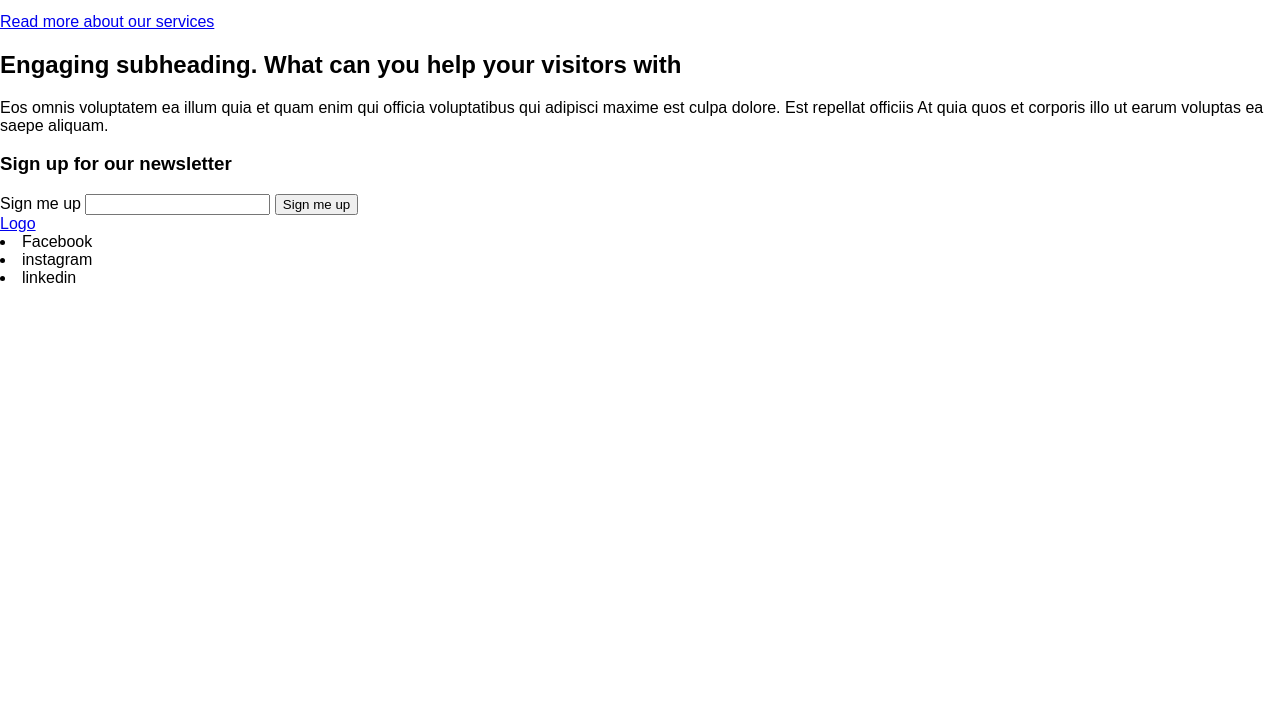
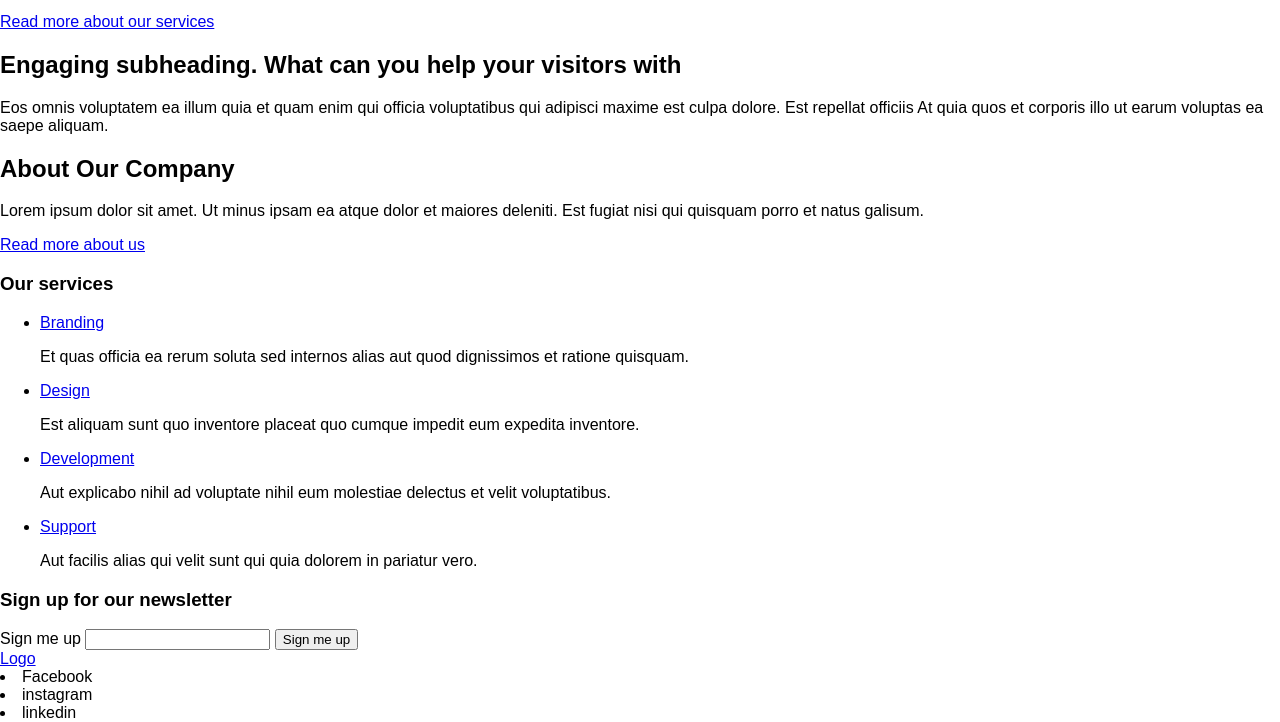
Before and after one commit to Markojuuh/eksamen_webutvikling2023, a plain HTML site: page index.html in a window 1280 px wide. Shown: the part 347-1069 px from the top of the page. Before the commit the page ends 800 px from the top, so only its background shows below. Drawn offline with Linux system fonts and the light colour scheme.

Commit message:
ble ferdig med inhold til html

```diff
--- a/index.html
+++ b/index.html
@@ -31,8 +31,20 @@
             <p>Eos omnis voluptatem ea illum quia et quam enim qui officia voluptatibus qui adipisci maxime est culpa dolore. Est repellat officiis At quia quos et corporis illo ut earum voluptas ea saepe aliquam.</p>
         </section>
         <article id="company">
-
+            <h2>About Our Company</h2>
+            <p>Lorem ipsum dolor sit amet. Ut minus ipsam ea atque dolor et maiores deleniti. Est fugiat nisi qui quisquam porro et natus galisum.</p>
+            <a href="#about-us" id="about-us btn">Read more about us</a>
+            <img src="">
         </article>
+        <section id="our-services">
+            <h3>Our services</h3>
+            <ul id="servicebar">
+                <li><a href="#branding">Branding</a><p>Et quas officia ea rerum soluta sed internos alias aut quod dignissimos et ratione quisquam.</p></li>
+                <li><a href="#design">Design</a><p>Est aliquam sunt quo inventore placeat quo cumque impedit eum expedita inventore.</p></li>
+                <li><a href="#development">Development</a><p>Aut explicabo nihil ad voluptate nihil eum molestiae delectus et velit voluptatibus.</p></li>
+                <li><a href="support">Support</a><p> Aut facilis alias qui velit sunt qui quia dolorem in pariatur vero. </p></li>
+            </ul>
+        </section>
     <section id="newsletter">
         <h3>
             Sign up for our newsletter
```
